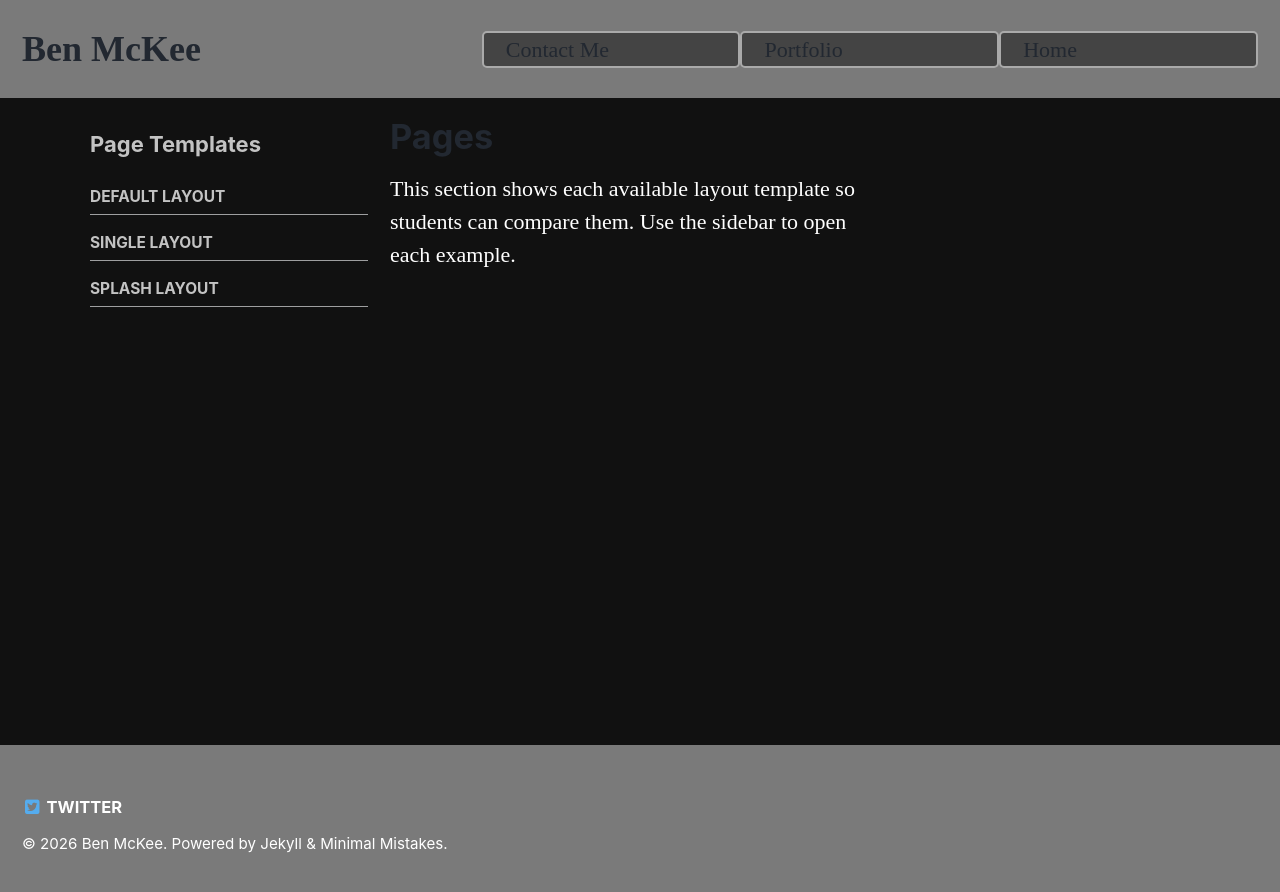
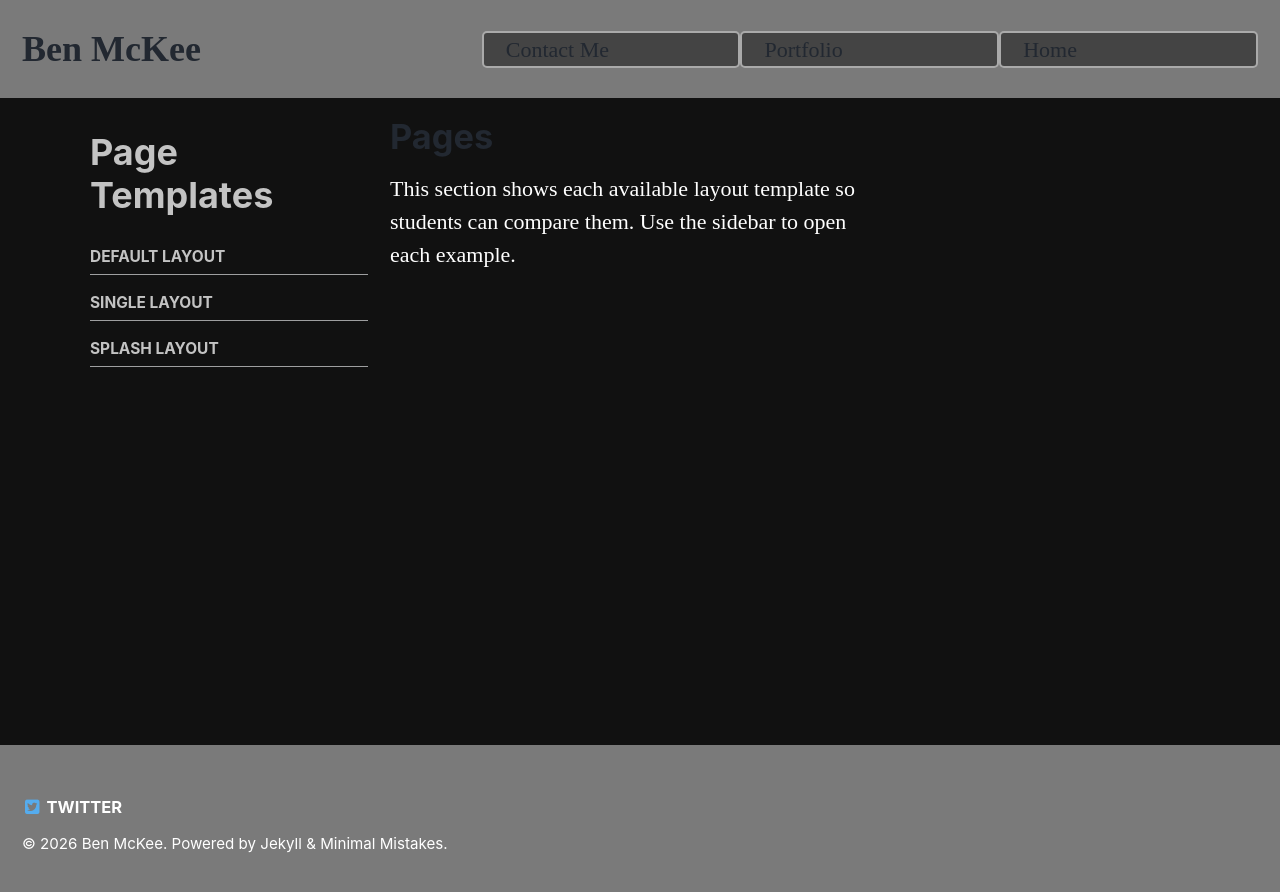
Before and after one commit to Bugglenuggets/Bugglenuggets.github.io, a Jekyll site: the page built from _pages/pages.md, in a window 1280 px wide. Shown: the top 892 px of the page. Built offline with Jekyll 4.4.1, drawn with Linux system fonts in a browser that asks for light colours.

Commit message:
Update _navigation.scss

```diff
--- a/_sass/minimal-mistakes/_navigation.scss
+++ b/_sass/minimal-mistakes/_navigation.scss
@@ -482,7 +482,7 @@
   margin: 0;
   padding: 0.5rem 0.75rem;
   font-family: $sans-serif-narrow;
-  font-size: $type-size-5;
+  font-size: 36px;
   font-weight: bold;
 }
 
```
